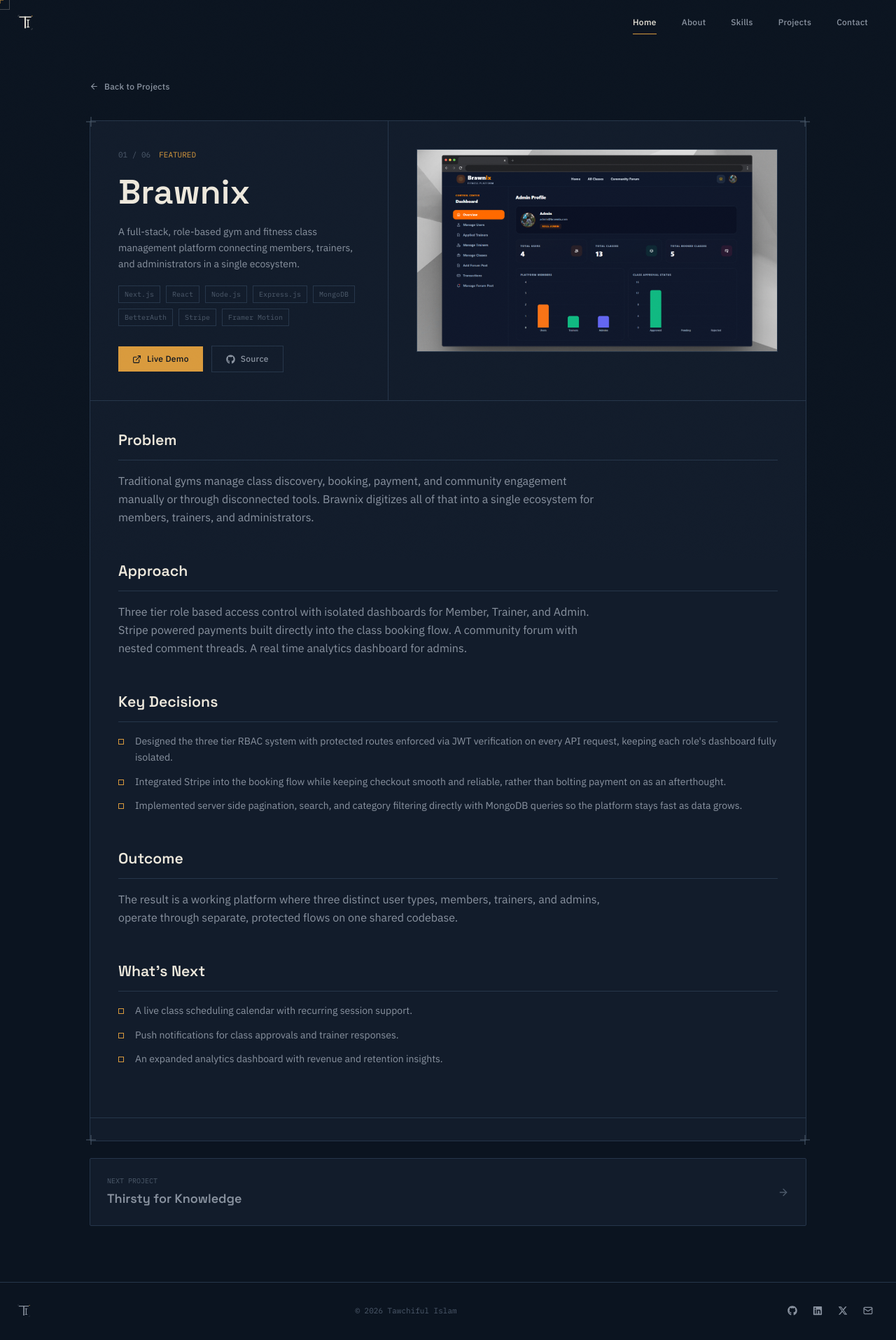
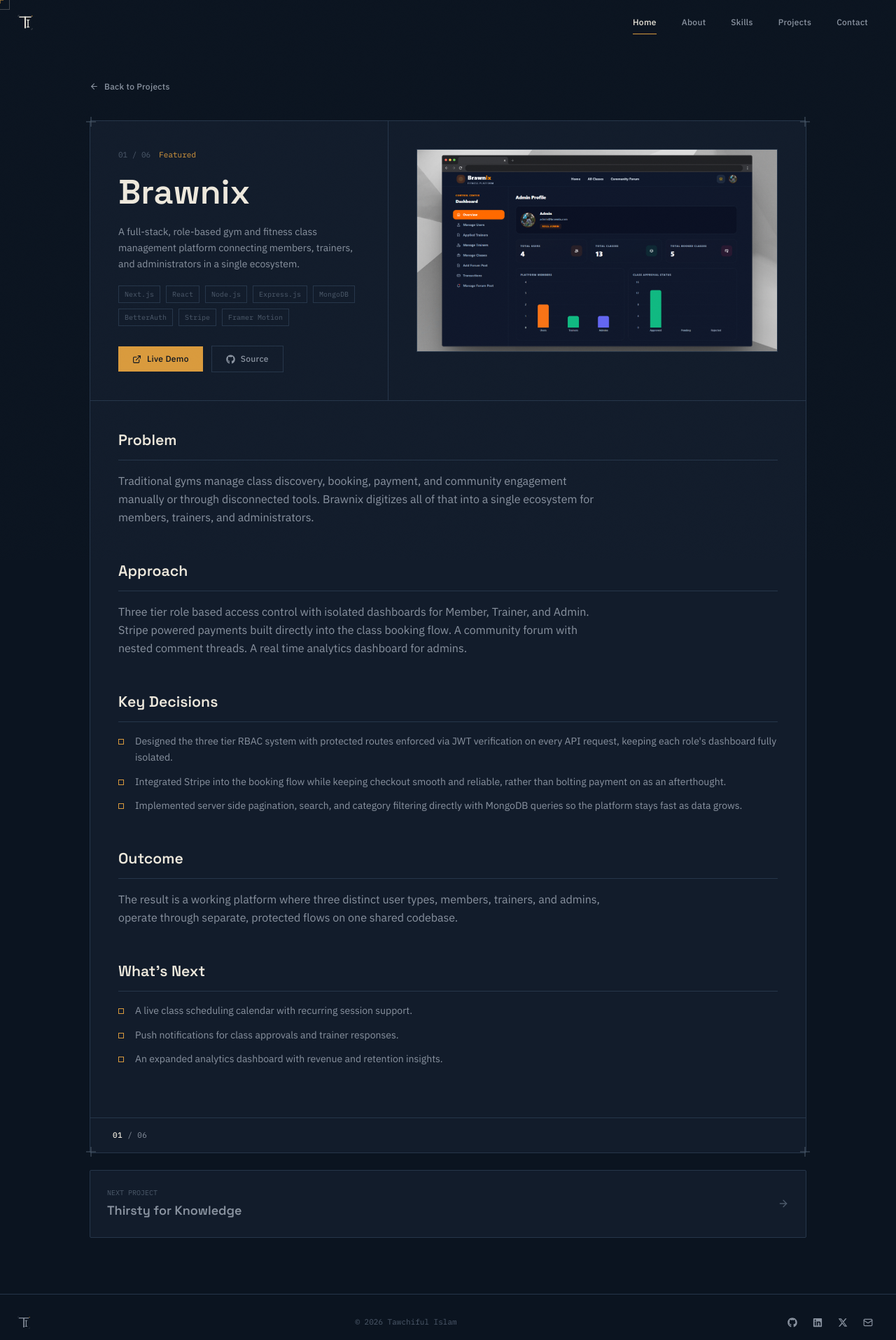
Before and after one commit to tawchifulislam/portfolio, a Next.js app: page /projects/brawnix in a window 1280 px wide. Shown: the top 1915 px of the page at 70% size. Built offline with nearby package versions, Linux system fonts and the light colour scheme.

Commit message:
refactor: update ProjectDetail component to improve featured status text and rename sheetNumber prop to index

```diff
--- a/src/app/projects/[slug]/ProjectDetail.jsx
+++ b/src/app/projects/[slug]/ProjectDetail.jsx
@@ -57,7 +57,7 @@ export default function ProjectDetail({
                   {String(index).padStart(2, '0')} /{' '}
                   {String(total).padStart(2, '0')}
                 </span>
-                {meta.featured && <span className="text-brass">FEATURED</span>}
+                {meta.featured && <span className="text-brass">Featured</span>}
               </div>
 
               <h1 className="font-display text-h1 font-semibold text-paper leading-[1.05]">
@@ -122,7 +122,7 @@ export default function ProjectDetail({
           <div className="p-8 sm:p-10 border-t border-line">{content}</div>
 
           <TitleBlock
-            sheetNumber={String(index).padStart(2, '0')}
+            index={String(index).padStart(2, '0')}
             total={String(total).padStart(2, '0')}
           />
         </div>
```
